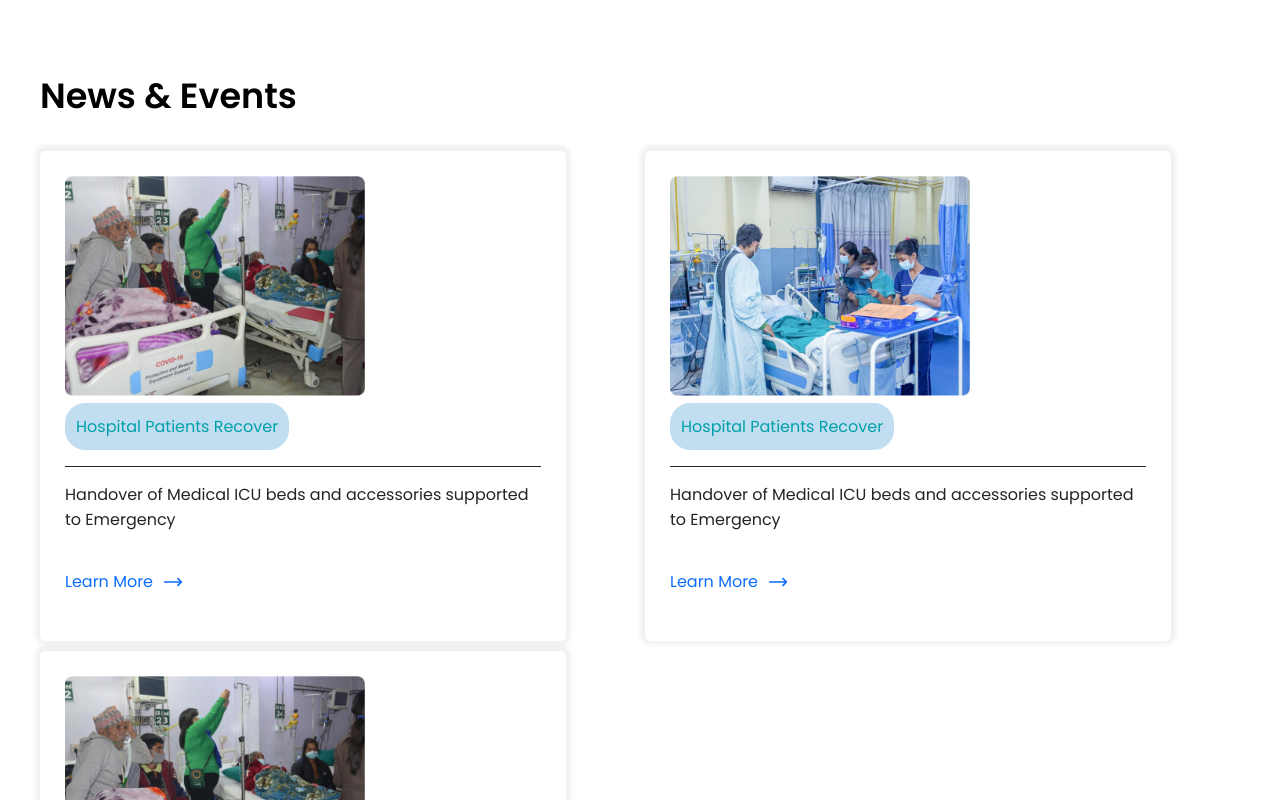
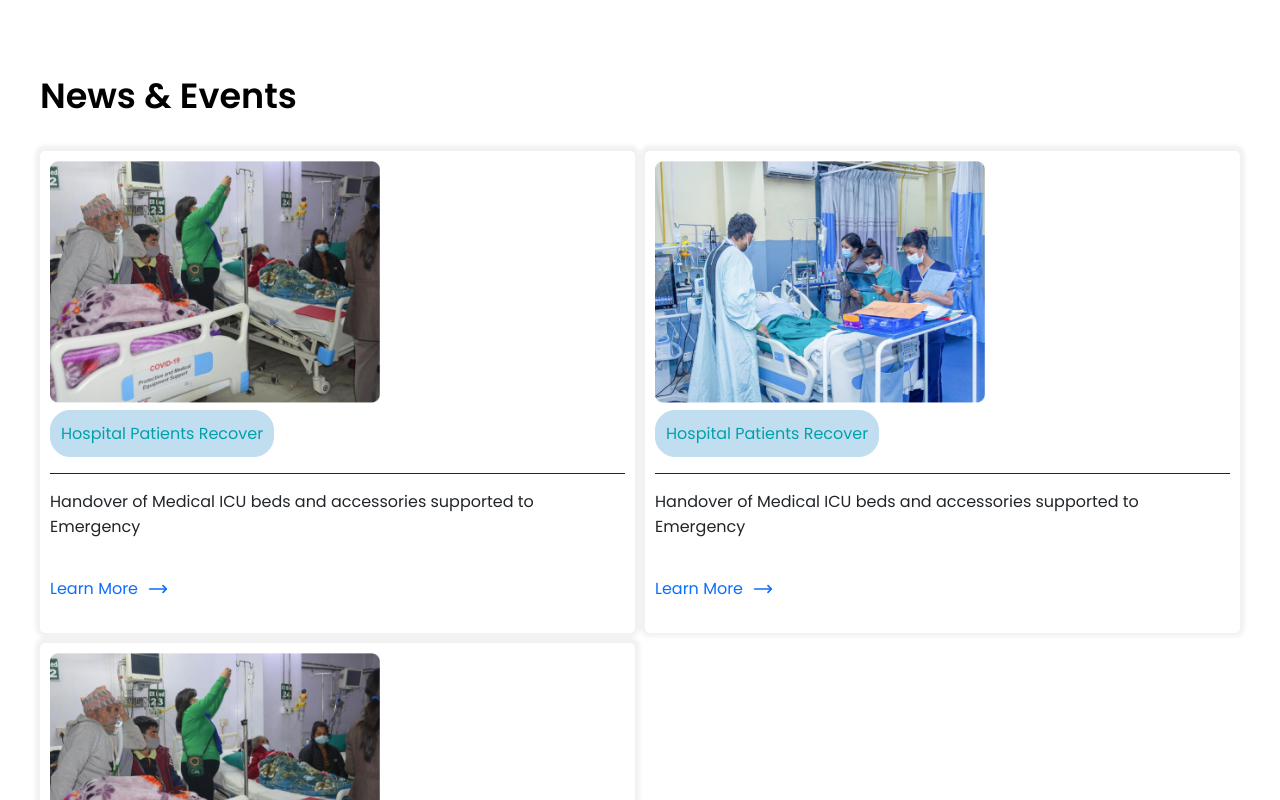
Before and after one commit to Sushey01/Tangerine_Meringue, a React (Vite) app: page / in a window 1280 px wide. Shown: the top 800 px of the page. Built offline with nearby package versions, Linux system fonts and the light colour scheme.

Commit message:
news-page-done

```diff
--- a/src/components/NewsCard.css
+++ b/src/components/NewsCard.css
@@ -69,10 +69,10 @@
 
 @media(min-width:646px){
     .news-box-container{
-        width: 80%;
+        padding: 10px;
     }
 
     .news-image-box img{
-        width: 300px;
+        width: 330px;
     }
 }
--- a/src/components/NewsEvent.css
+++ b/src/components/NewsEvent.css
@@ -27,6 +27,7 @@
 @media(min-width:646px){
     .three-news-box-container{
         display: grid;
+        width: 100%;
         grid-template-columns: repeat(2, 1fr);
         gap: 10px;
         justify-content: center;
```
